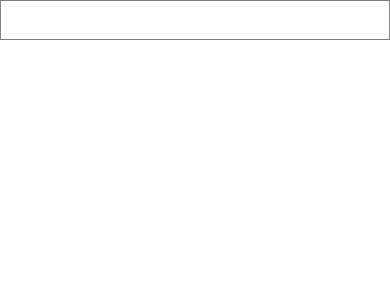
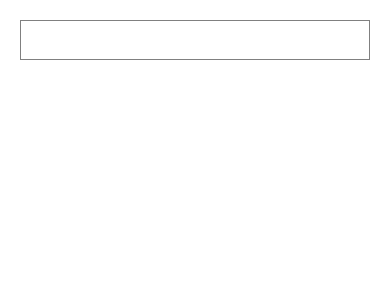
Before and after one commit to amacabr2/gfk_reactnative_mymeteo, a React Native app: screen / in a window 390 px wide. Shown: the top 300 px of the page. Built offline with nearby package versions, Linux system fonts and the light colour scheme.

Commit message:
Récupération de la ville pour la recherche

```diff
--- a/App.js
+++ b/App.js
@@ -6,7 +6,7 @@ import {View} from'react-native';
 export default class App extends React.Component {
     render() {
         return (
-            <View>
+            <View style={{margin: 20}}>
                 <Search />
             </View>
         );
--- a/components/Search.js
+++ b/components/Search.js
@@ -2,12 +2,24 @@ import React from 'react';
 import {View, TextInput, StyleSheet} from'react-native';
 
 export default class Home extends React.Component {
+
+    constructor(props) {
+        super(props);
+        this.state = {
+            city: 'Paris'
+        }
+    }
+
+    setCity(city) {
+        this.setState({city})
+    }
 
     render() {
         return (
             <View>
                 <TextInput
                     underlineColorAndroid='transparent'
+                    onChangeText={(text) => this.setCity(text)}
                     style={{height: 40, borderColor: 'gray', borderWidth: 1}}
                 />
             </View>
```
